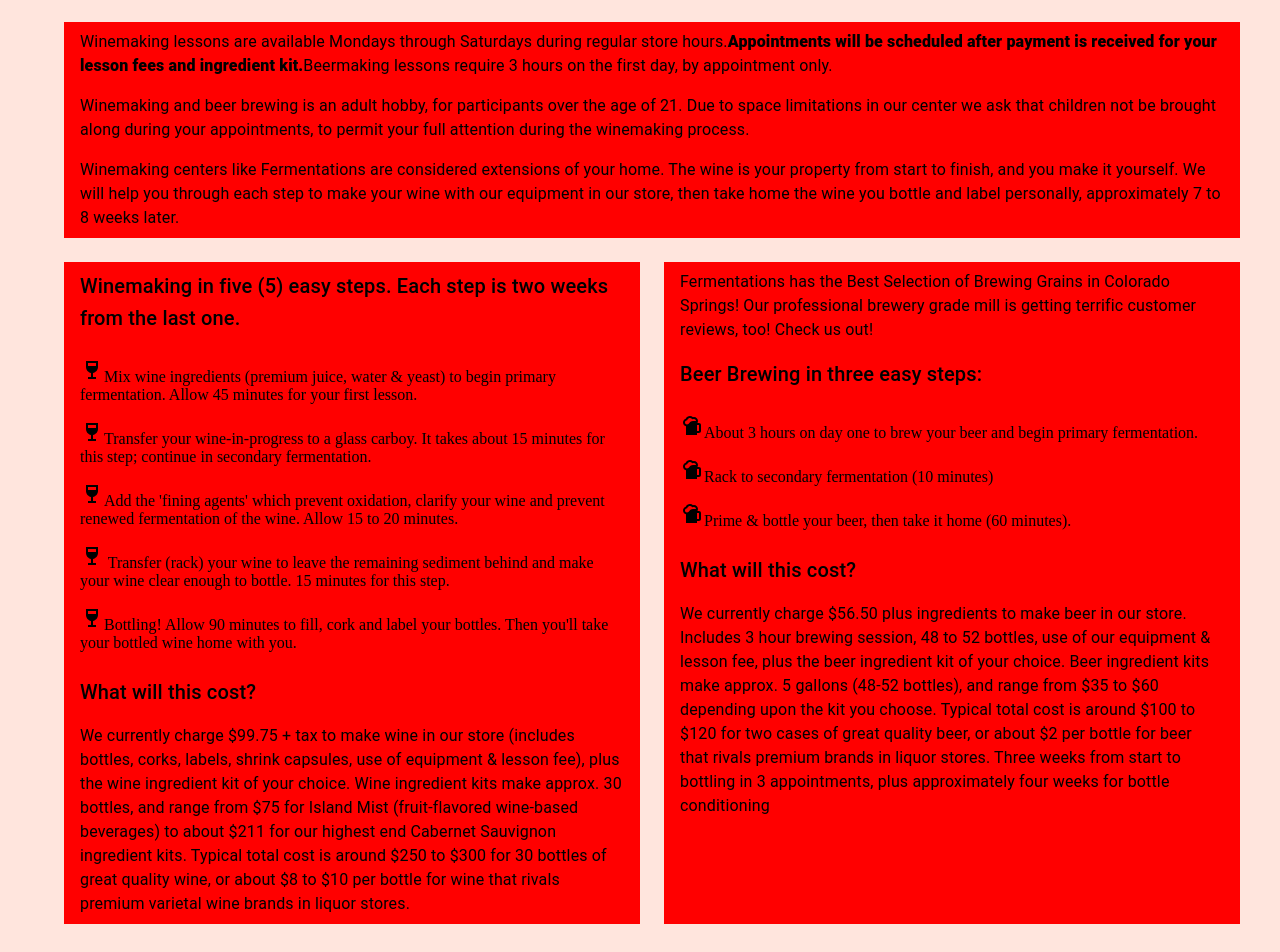
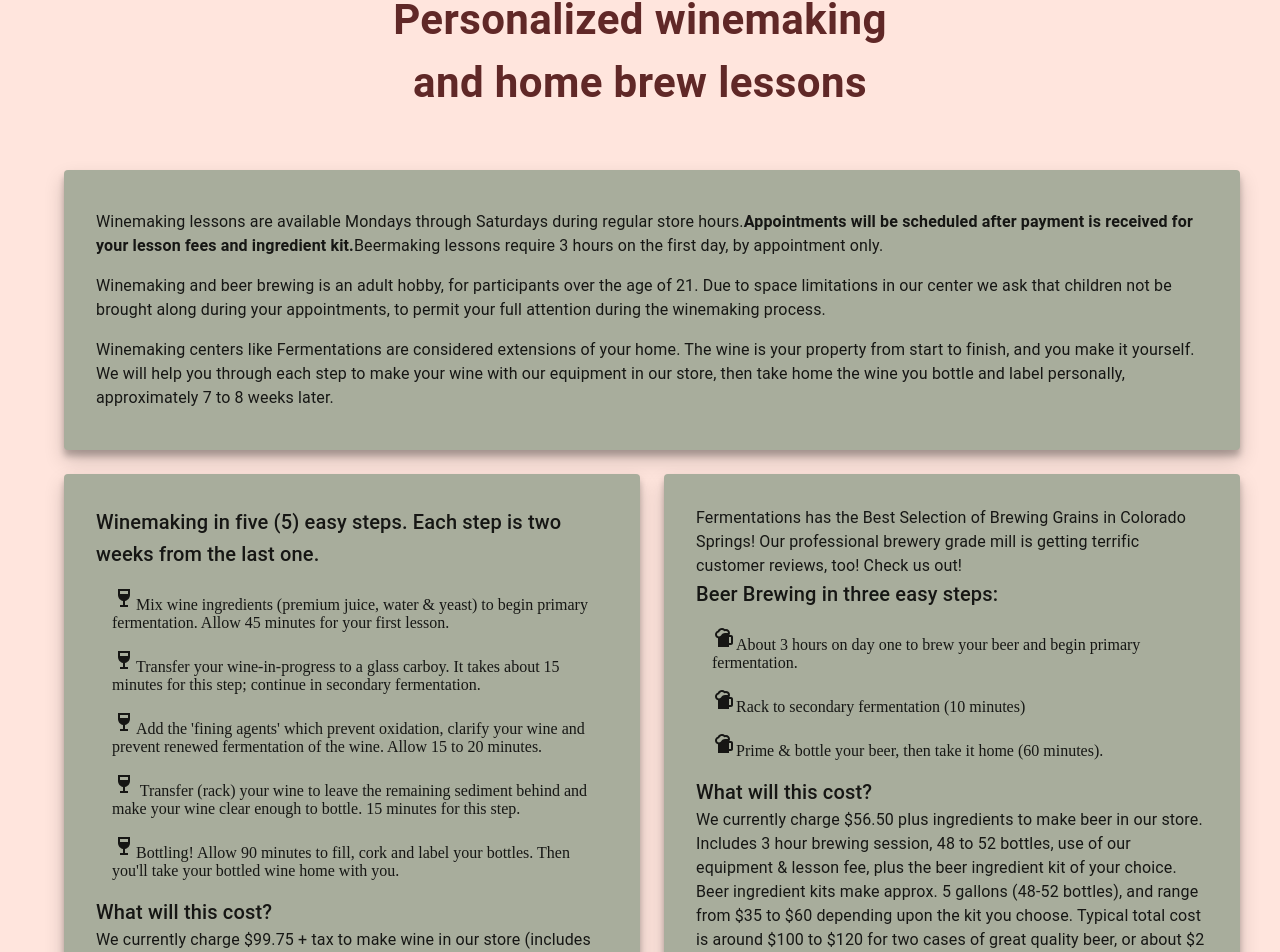
Before and after one commit to 92castro/wine-site, a React (Create React App) app: page /lessons in a window 1280 px wide. Shown: the part 70-1022 px from the top of the page. Before the commit the page ends 994 px from the top, so only its background shows below. Built offline with nearby package versions, Linux system fonts and the light colour scheme.

Commit message:
Styled lessons page.

```diff
--- a/src/App.css
+++ b/src/App.css
@@ -1,3 +1,8 @@
+:root {
+  --green-color: #a8ad9c;
+  --maroon-color: #602827;
+}
+
 body {
   background-color: #ffe5dd;
 }
--- a/src/Pages/Lessons.tsx
+++ b/src/Pages/Lessons.tsx
@@ -1,16 +1,22 @@
 import React, { CSSProperties } from "react";
-import { Container, Grid, List, ListItem, Typography } from "@mui/material";
+import { Container, Grid, List, ListItem, Paper, Typography } from "@mui/material";
 import { Box } from "@mui/system";
 import WineBarIcon from "@mui/icons-material/WineBar";
 import SportsBarIcon from "@mui/icons-material/SportsBar";
 const StyledGridItem: CSSProperties = {
   // minHeight: "400px",
 };
+const StyledPaper: CSSProperties = {
+  // minHeight: "400px",
+  padding: "2rem",
+  backgroundColor: "var(--green-color)",
+  boxShadow: "rgba(0, 0, 0, 0.19) 0px 10px 20px, rgba(0, 0, 0, 0.23) 0px 6px 6px",
+};
 const StyledBox: CSSProperties = {
   height: "100%",
-  backgroundColor: "Red",
   display: "flex",
   flexDirection: "column",
+  borderRadius: "8px",
 };
 
 const wineMakingSteps: { step: string }[] = [
@@ -38,34 +44,47 @@
 export default function Lessons() {
   return (
     <>
-      <Typography component="h1" variant="h4">
-        Personalized winemaking and home brew lessons :
+      <Typography
+        maxWidth={{ xs: "400px", sm: "450px", lg: "550px" }}
+        component="h1"
+        textAlign="center"
+        sx={{
+          color: "var(--maroon-color)",
+          fontWeight: "700",
+          fontSize: { xs: "28px", sm: "36px", lg: "42px" },
+          marginX: "auto",
+          marginY: { xs: "1rem", md: "2rem" },
+        }}
+      >
+        Personalized winemaking and home brew lessons
       </Typography>
-
-      <Grid container maxWidth="lg" maxHeight="100vh" spacing={{ xs: 2, md: 3 }} margin={{ lg: "auto" }}>
+      <Grid container maxWidth="lg" minHeight="100vh" rowSpacing={{ xs: 3 }} columnSpacing={{ md: 3 }} margin={{ lg: "auto" }}>
         <Grid item style={StyledGridItem} xs={12} md={12} lg={12}>
           <Box style={StyledBox}>
-            <Typography component="p" px={2} py={1}>
+            <Paper style={StyledPaper}>
+              <Typography component="p" py={1}>
                 Winemaking lessons are available Mondays through Saturdays during regular store hours.
-              <Typography component="span" sx={{ fontWeight: "800" }}>
+                <Typography component="span" sx={{ fontWeight: "700" }}>
                   Appointments will be scheduled after payment is received for your lesson fees and ingredient kit.
                 </Typography>
                 Beermaking lessons require 3 hours on the first day, by appointment only.
               </Typography>
-            <Typography component="p" px={2} py={1}>
+              <Typography component="p" py={1}>
                 Winemaking and beer brewing is an adult hobby, for participants over the age of 21. Due to space limitations in our center we ask that
                 children not be brought along during your appointments, to permit your full attention during the winemaking process.
               </Typography>
-            <Typography component="p" px={2} py={1}>
+              <Typography component="p" py={1}>
                 Winemaking centers like Fermentations are considered extensions of your home. The wine is your property from start to finish, and you
                 make it yourself. We will help you through each step to make your wine with our equipment in our store, then take home the wine you
                 bottle and label personally, approximately 7 to 8 weeks later.
               </Typography>
+            </Paper>
           </Box>
         </Grid>
         <Grid item style={StyledGridItem} xs={12} md={6} lg={6}>
           <Box style={StyledBox}>
-            <Typography component="h3" variant="h6" px={2} py={1}>
+            <Paper style={StyledPaper} sx={{ minHeight: { md: "800px", lg: "650px" } }}>
+              <Typography component="h3" variant="h6">
                 Winemaking in five (5) easy steps. Each step is two weeks from the last one.
               </Typography>
               <List>
@@ -76,25 +95,27 @@
                   </ListItem>
                 ))}
               </List>
-            <Typography component="h3" variant="h6" px={2} py={1}>
+              <Typography component="h3" variant="h6">
                 What will this cost?
               </Typography>
-            <Typography component="p" px={2} py={1}>
-              We currently charge $99.75 + tax to make wine in our store (includes bottles, corks, labels, shrink capsules, use of equipment & lesson
-              fee), plus the wine ingredient kit of your choice. Wine ingredient kits make approx. 30 bottles, and range from $75 for Island Mist
-              (fruit-flavored wine-based beverages) to about $211 for our highest end Cabernet Sauvignon ingredient kits. Typical total cost is around
-              $250 to $300 for 30 bottles of great quality wine, or about $8 to $10 per bottle for wine that rivals premium varietal wine brands in
-              liquor stores.
+              <Typography component="p">
+                We currently charge $99.75 + tax to make wine in our store (includes bottles, corks, labels, shrink capsules, use of equipment &
+                lesson fee), plus the wine ingredient kit of your choice. Wine ingredient kits make approx. 30 bottles, and range from $75 for Island
+                Mist (fruit-flavored wine-based beverages) to about $211 for our highest end Cabernet Sauvignon ingredient kits. Typical total cost is
+                around $250 to $300 for 30 bottles of great quality wine, or about $8 to $10 per bottle for wine that rivals premium varietal wine
+                brands in liquor stores.
               </Typography>
+            </Paper>
           </Box>
         </Grid>
         <Grid item style={StyledGridItem} xs={12} md={6} lg={6}>
+          <Paper style={StyledPaper} sx={{ minHeight: { md: "800px", lg: "650px" } }}>
             <Box style={StyledBox}>
-            <Typography component="p" px={2} py={1}>
+              <Typography component="p">
                 Fermentations has the Best Selection of Brewing Grains in Colorado Springs! Our professional brewery grade mill is getting terrific
                 customer reviews, too! Check us out!
               </Typography>
-            <Typography component="h3" variant="h6" px={2} py={1}>
+              <Typography component="h3" variant="h6">
                 Beer Brewing in three easy steps:
               </Typography>
               <List>
@@ -105,17 +126,18 @@
                   </ListItem>
                 ))}
               </List>
-            <Typography component="h3" variant="h6" px={2} py={1}>
+              <Typography component="h3" variant="h6">
                 What will this cost?
               </Typography>
-            <Typography component="p" px={2} py={1}>
+              <Typography component="p">
                 We currently charge $56.50 plus ingredients to make beer in our store. Includes 3 hour brewing session, 48 to 52 bottles, use of our
                 equipment & lesson fee, plus the beer ingredient kit of your choice. Beer ingredient kits make approx. 5 gallons (48-52 bottles), and
-              range from $35 to $60 depending upon the kit you choose. Typical total cost is around $100 to $120 for two cases of great quality beer,
-              or about $2 per bottle for beer that rivals premium brands in liquor stores. Three weeks from start to bottling in 3 appointments, plus
-              approximately four weeks for bottle conditioning
+                range from $35 to $60 depending upon the kit you choose. Typical total cost is around $100 to $120 for two cases of great quality
+                beer, or about $2 per bottle for beer that rivals premium brands in liquor stores. Three weeks from start to bottling in 3
+                appointments, plus approximately four weeks for bottle conditioning
               </Typography>
             </Box>
+          </Paper>
         </Grid>
         {/* <Grid item style={StyledGridItem} xs={12} md={12} lg={12}>
           <Box style={StyledBox}>Custom bottle labels</Box>
```
Lines whose indentation alone changed are shown as unchanged.
